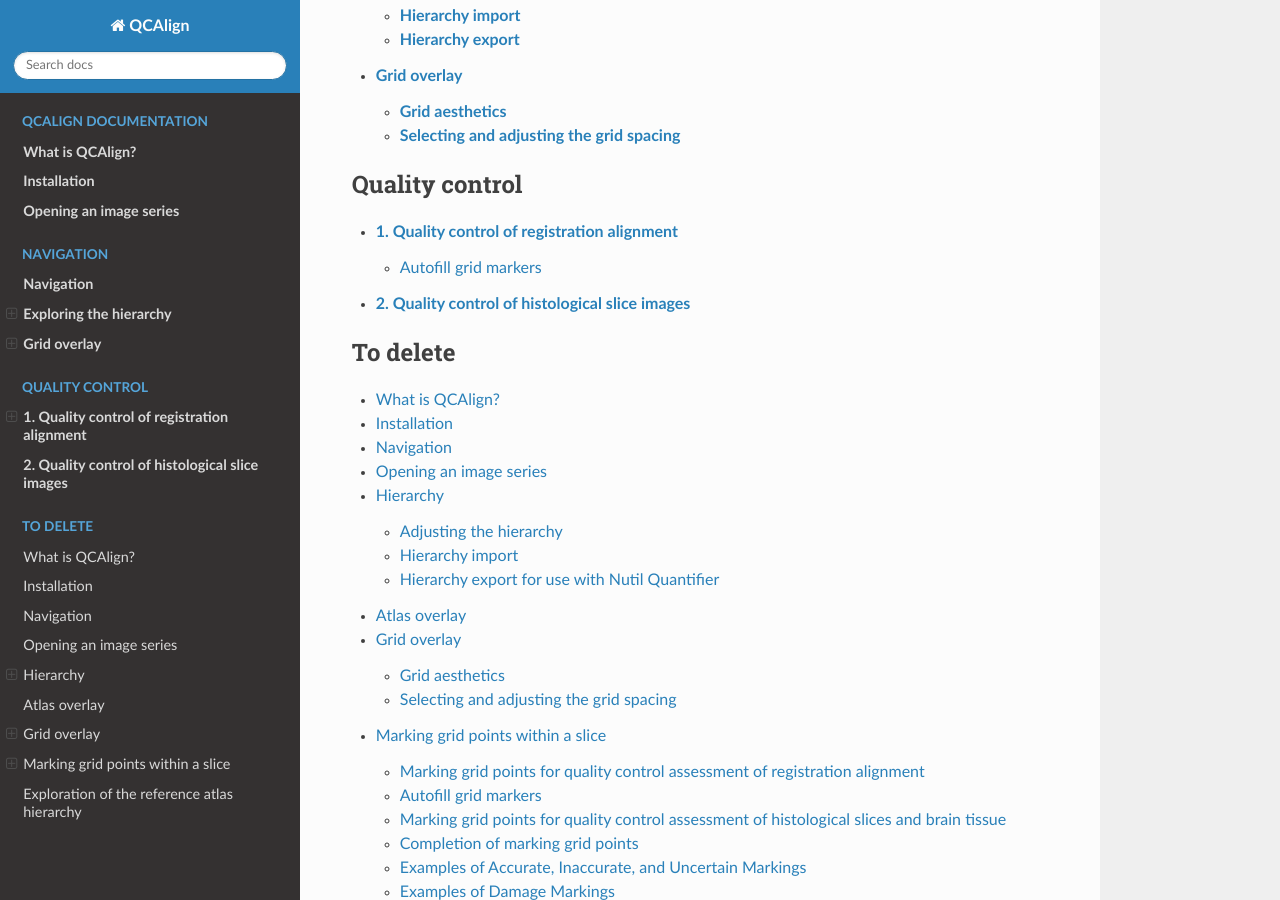
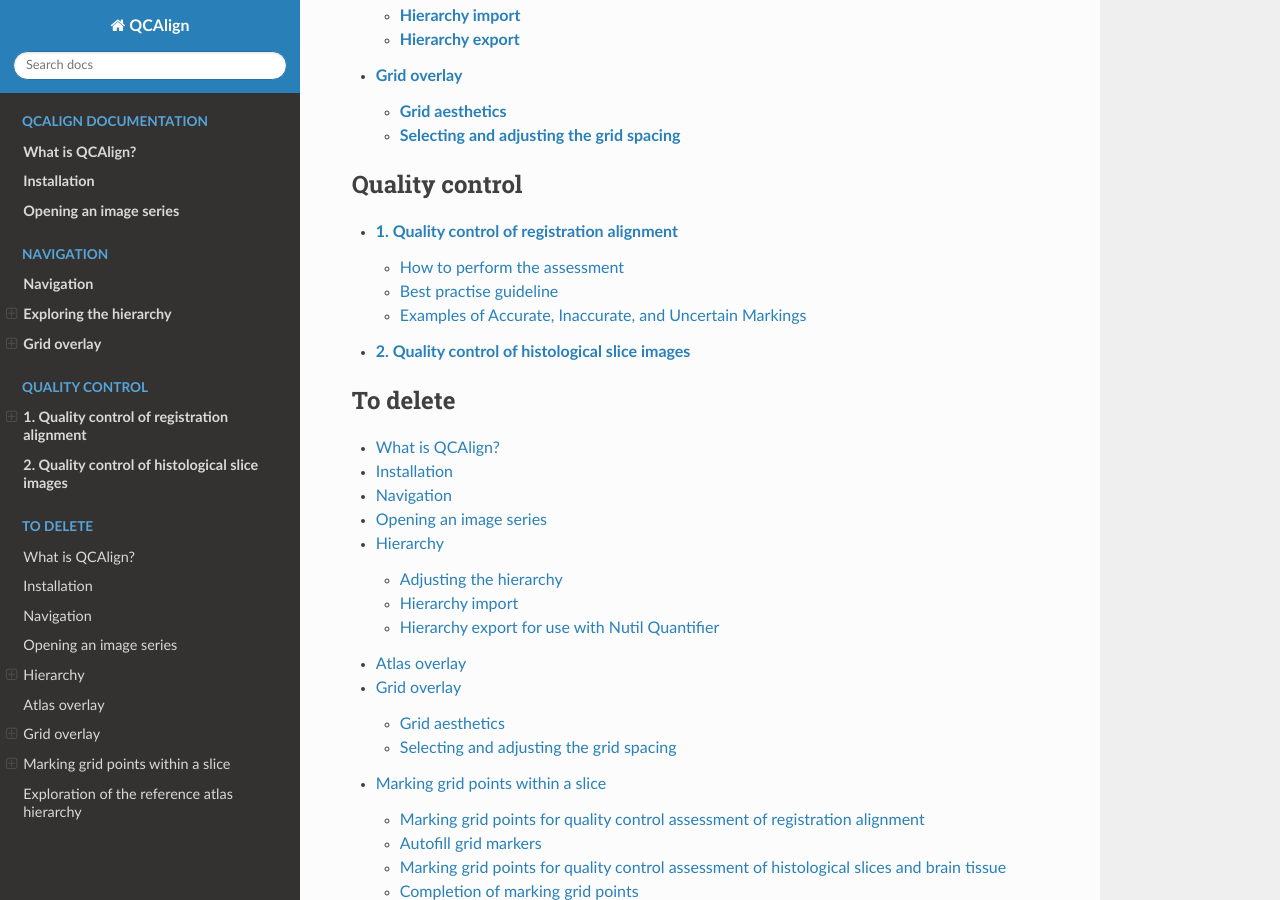
Before and after one commit to Neural-Systems-at-UIO/QCAlign, a Sphinx documentation site: the page built from docs/index.rst, in a window 1280 px wide and 900 px high, scrolled down 408 px. Built offline with Sphinx 7.4.7 and the Read the Docs theme 2.0.0, drawn with Linux system fonts in a browser that asks for light colours; pages that are not in the unit, such as notebooks, are missing from menus; some of the changed lines change nothing that is shown.

Commit message:
Update QCatlasmaps.rst

```diff
--- a/docs/QCatlasmaps.rst
+++ b/docs/QCatlasmaps.rst
@@ -3,8 +3,10 @@
 **1. Quality control of registration alignment**
 =========================================================
 
-1. Start on the first slice of the series by clicking the \|<< arrow in the
-   upper-right corner. Proceed to each subsequent slice by clicking >
+How to perform the assessment
+------------------------------
+
+1. Start on the first slice of the series by clicking the \|<< arrow in the upper-right corner. Proceed to each subsequent slice by clicking >
 
 2. In the slice viewer, mark points that overlap the experimental slice. Points that fall outside of the experimental slice should be left blank.
 
@@ -32,8 +34,7 @@
 
 3. To get an overview of the grid points, and to easily identify grid points that remain unmarked within a slice, go to **View** > **Overview,** or press the spacebar.
 
-4. Use the > in the far-right corner of the window to proceed through
-   all slices.
+4. Use the > in the far-right corner of the window to proceed through all slices.
 
 5. Save the results in a JSON file. **File** > **Save as**.
 
@@ -43,28 +44,52 @@
 four rows per region titled “accurate”, “inaccurate”, “uncertain” and
 “damaged” with the number of markers for each. There is a row for the whole series and a row per slice.
 
-**IMPORTANT**
+Best practise guideline
+------------------------------
 
-The user should ONLY mark up (+) / (-) when certain of the precision of the atlas registration based on visible landmarks within the section. The (?) should be used in all instances when the user is unsure of the correct assignment due to undiscernible boundaries or limited anatomical knowledge.
+**IMPORTANT** The user should ONLY mark up (+) / (-) when certain of the precision of the atlas registration based on visible landmarks within the section. The (?) should be used in all instances when the user is unsure of the correct assignment due to undiscernible boundaries or limited anatomical knowledge.
 A useful anatomy resource when working with QCAlign is the Allen Brain Atlas Interactive Brain Viewer (coronal atlas, Nissl stain). This shows the Allen Mouse Brain Atlas applied to Nissl stained sections and can be used as a guide.
-Example images for each marker are given at the end of this section.
 
-**RECOMMENDATION**
+- For the purpose of the assessment, it is best to switch the atlas overlay “off” so that only the brain tissue is visible.
+- By hovering over any point on the brain tissue, a text overlay is displayed that reveals the atlas region to which the point is registered. Use this information, any visible landmarks, and your anatomical knowledge to assess whether the point is registered correctly, incorrectly, or of uncertain position.
+- It is possible to toggle the atlas overlay “on” and off” between each point assessment to get an overview of the atlas delineations. While it can be helpful with an overview, try not to let the delineations affect your decision-making as this will bias the outcome. If in doubt, always mark up (?).
 
-For the purpose of the assessment, it is best to switch the atlas overlay “off” so that only the brain tissue is visible. By hovering over any point on the brain tissue, a text overlay is displayed that reveals the atlas region to which the point is registered. Use this information, any visible landmarks, and your anatomical knowledge to assess whether the point is registered correctly, incorrectly, or of uncertain position.
-It is possible to toggle the atlas overlay “on” and off” between each point assessment to get an overview of the atlas delineations. While it can be helpful with an overview, try not to let the delineations affect your decision-making as this will bias the outcome. If in doubt, always mark up (?).
+Examples of Accurate, Inaccurate, and Uncertain Markings
+--------------------------------------------------------
 
-Autofill grid markers
----------------------
+|image1|\ **Example 1: Section with clearly visible landmarks
+demonstrating use of (+) and (-) markers.**
 
-To reduce the workload for the atlas map assessment, it is possible to
-autofill all the markers as **(+)**, with the exception of the markers
-that are closest to the region boundaries. To enable this feature, go to
-**Series Prefill grid, except damage markers.** The markers closest to
-the region boundaries remain unmarked. The user must manually mark up
-the points that fall along the region boundaries to ensure precise
-marker classification. Grid points along regional borders are more prone
-to registration errors.
+There are clear boundaries between all the structures in this slice due
+to differences in tissue appearance, and clearly visible cell layers in
+the case of the hippocampus. All regions can be marked up with
+certainty: (+) or (-). One of the points is registered to the ventricle
+despite being located in the fiber tract and has been marked up with
+**(-)**. All the other markers are marked up with **(+).**
 
--  This feature was introduced to increase efficiency, whilst minimizing
-   bias introduced by autofill.
+**Example 2: Section with clearly visible landmarks and inaccurate
+registration.**
+
+.. image:: vertopal_cbedec83746b4aa08b3d6abec4c06604/media/image9.jpeg
+   :alt: Z:\NESYS_Lab\PhD_project_Yates_Sharon\Jackson_article\QControl\User_manual\Inaccurate.jpg
+   :width: 4.94697in
+   :height: 2.42422in
+
+**Example 3: Section with ambiguous boundaries demonstrating use of the
+(?) marker.**
+
+.. image:: vertopal_cbedec83746b4aa08b3d6abec4c06604/media/image10.jpeg
+   :width: 6.3in
+   :height: 4.82222in
+
+There are clear boundaries between the lateral ventricle, the
+caudoputamen, the corpus callosum, and the isocortex in this slice.
+These regions can be marked up with certainty (+) and (-).
+
+There is less certainty for the outer boundary of the cortical subplate,
+and the boundary between the isocortex, entorhinal area and olfactory
+area. These areas have been marked up with transparent red circles and
+have been assigned the **(?)** marker.
+
+The placement of the **(?)** will vary for regions from slice to slice
+depending on the distinction of visual landmarks.
```
